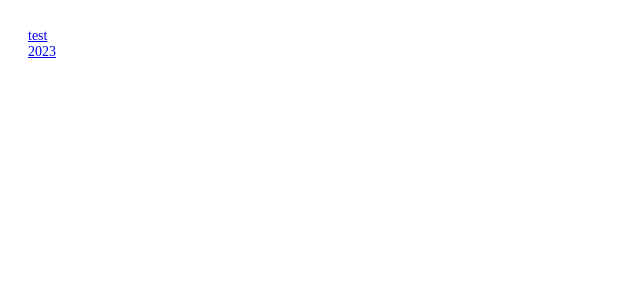
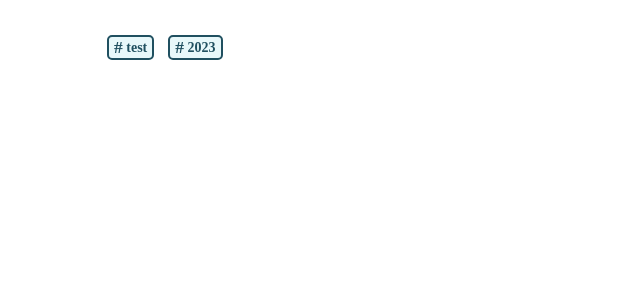
Before and after one commit to gckohaku/CreativeLanguageArchive, a Vue app: page /tag-list in a window 1280 px wide. Shown: the top 300 px of the page, without its empty margins (0-640 px from the left). Built offline with nearby package versions, Linux system fonts and the light colour scheme.

Commit message:
create tags area

```diff
--- a/src/assets/main.css
+++ b/src/assets/main.css
@@ -1,9 +1,9 @@
 @import './base.css';
 
 #app {
-  max-width: 1280px;
+  max-width: 1080px;
   margin: 0 auto;
   padding: 2rem;
-
   font-weight: normal;
+  color: #1c1c1c;
 }
--- a/src/components/ContentArea.vue
+++ b/src/components/ContentArea.vue
@@ -3,6 +3,7 @@ import { onBeforeMount } from 'vue';
 
 import type { ContentUnit } from '@/common/ContentUnit';
 import pushContentData from "@/page-contents";
+import TagsArea from './TagsArea.vue';
 
 export interface Props {
 	data?: ContentUnit;
@@ -45,7 +46,7 @@ const getImageIndex = (re: RegExpMatchArray | null): number => {
 			</template>
 			<p v-else v-html="para.replace('$n$', '<br>')"></p>
 		</template>
-		<div class="tags"><span v-for="tag of data.tags">{{ tag }}</span></div>
+		<div class="tags"><TagsArea :tags="data.tags" /></div>
 	</div>
 </template>
 
--- /dev/null
+++ b/src/components/Tag.vue
@@ -0,0 +1,42 @@
+<script setup lang="ts">
+export interface Props {
+	tag: string;
+}
+
+const props = withDefaults(defineProps<Props>(), {
+	tag: "error",
+});
+</script>
+
+<template>
+	<RouterLink class="tag-link" :to="'/tag/' + tag" style="text-decoration: none;">
+		<div class="tags-container">
+			<span class="tag-mark">#</span><span class="tag-word">{{ props.tag }}</span>
+		</div>
+	</RouterLink>
+</template>
+
+<style scoped lang="scss">
+.tag-link {
+	.tags-container {
+		padding-inline: 5px;
+		width: fit-content;
+		border: 2px solid #205060;
+		border-radius: 5px;
+		display: flex;
+		align-items: center;
+		font-weight: bold;
+		background-color: #e8f8fa;
+		color: #205060;
+
+		.tag-mark {
+			font-size: 1.25rem;
+			padding-inline-end: 0.25rem;
+		}
+	}
+
+	&:hover > .tags-container {
+		background-color: #d0f0f4;
+	}
+}
+</style>
--- /dev/null
+++ b/src/components/TagsArea.vue
@@ -0,0 +1,26 @@
+<script setup lang="ts">
+import Tag from './Tag.vue';
+
+export interface Props {
+	tags: string[];
+}
+
+const props = withDefaults(defineProps<Props>(), {
+	tags: () => ["error"],
+});
+</script>
+
+<template>
+	<div class="tags-area">
+		<Tag v-for="tag of tags" :tag="tag" />
+	</div>
+</template>
+
+<style scoped lang="scss">
+.tags-area {
+	padding: 0.5rem;
+	display: flex;
+	flex-direction: row;
+	gap: 1rem;
+}
+</style>
--- a/src/views/TagsView.vue
+++ b/src/views/TagsView.vue
@@ -1,4 +1,6 @@
 <script setup lang="ts">
+import Tag from '@/components/Tag.vue';
+import TagsArea from '@/components/TagsArea.vue';
 import { contentsStore } from '@/stores/contents';
 
 const storeContents = contentsStore();
@@ -16,11 +18,11 @@ const setTags: Set<string> = new Set(allTags);
 </script>
 
 <template>
-	<div v-for="tag of setTags" class="tags-container">
-		<div class="tag-area">
-			<RouterLink :to="'/tag/' + tag">{{ tag }}</RouterLink>
-		</div>
+	<div class="tags-area">
+		<TagsArea :tags="Array.from(setTags)" />
 	</div>
 </template>
 
-<style scoped lang="scss"></style>
+<style scoped lang="scss">
+
+</style>
```
